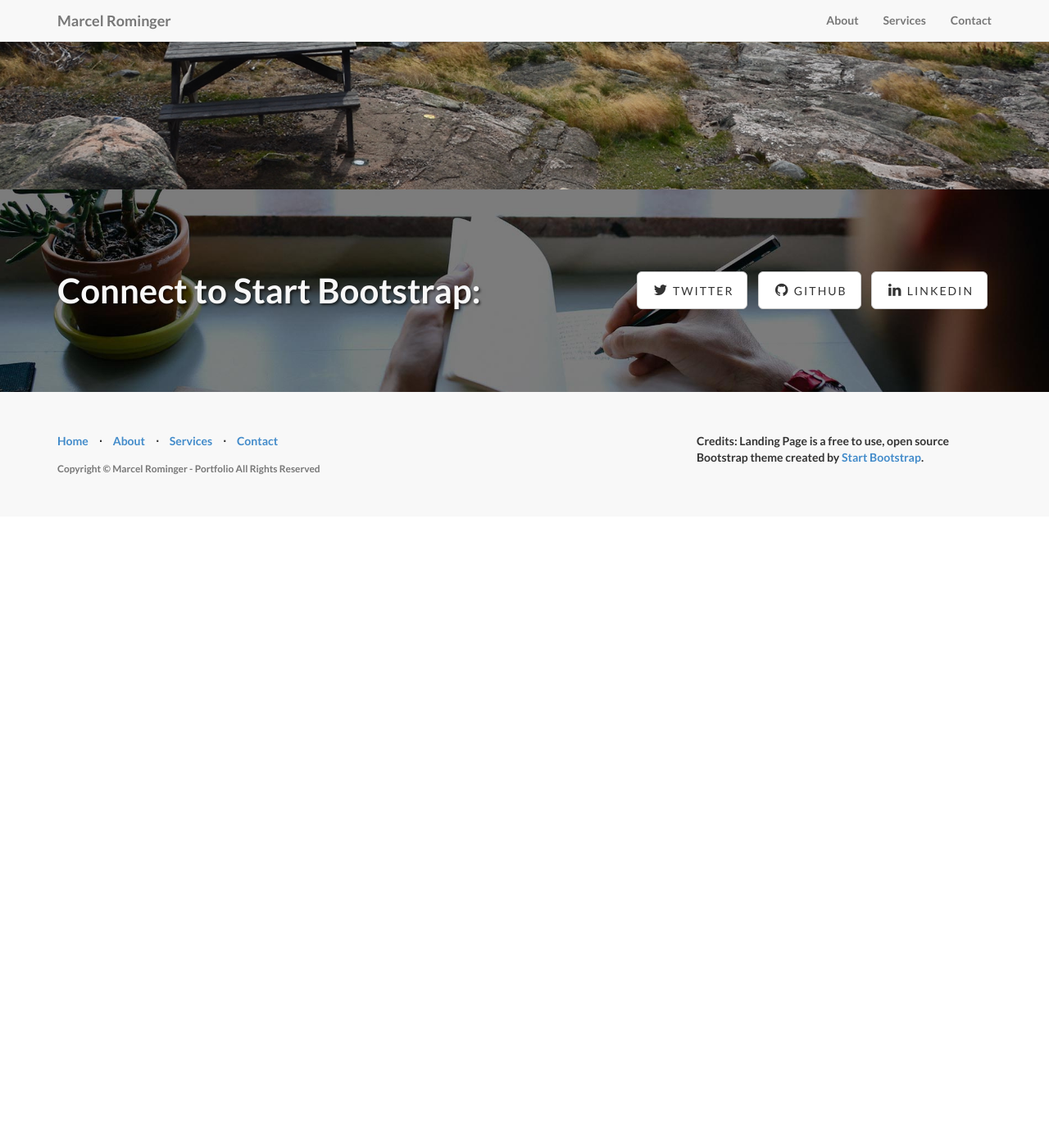
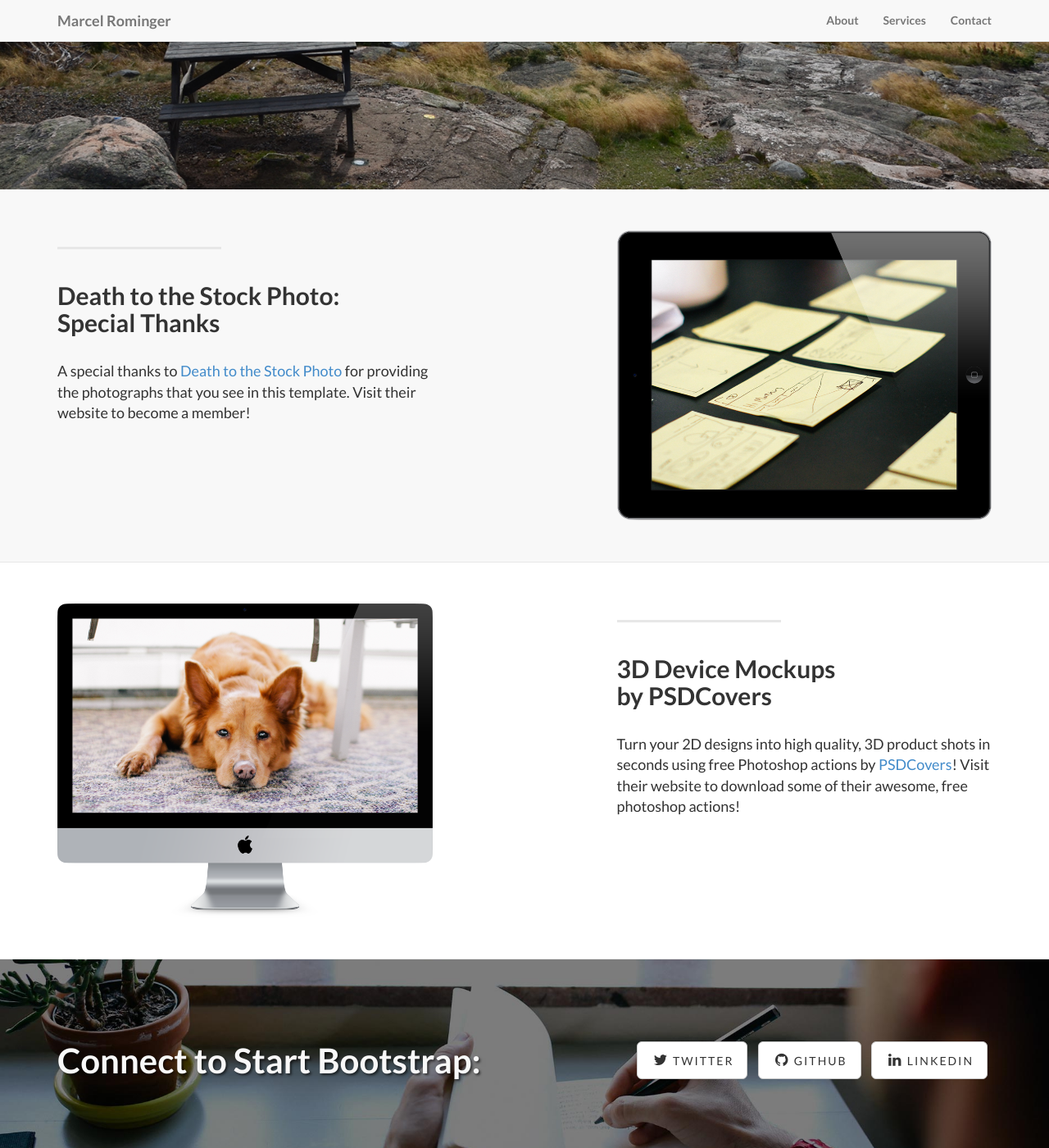
Before and after one commit to marororom/marororom.github.io, a Jekyll site: the page built from index.html, in a window 1280 px wide and 1400 px high, scrolled down 567 px. Shown: the whole window at 82% size. Built offline with Jekyll 4.4.1, drawn with Linux system fonts in a browser that asks for light colours; before the commit the page ends 1197 px from its top, so only the background shows below that.

Commit message:
changed dynamic to static

```diff
--- a/_includes/page_content.html
+++ b/_includes/page_content.html
@@ -1,4 +1,53 @@
 <!-- Page Content -->
+<div class="content-section-a">
+
+    <div class="container">
+
+        <div class="row">
+            <div class="col-lg-5 col-sm-6">
+                <hr class="section-heading-spacer">
+                <div class="clearfix"></div>
+                <h2 class="section-heading">Death to the Stock Photo:<br>Special Thanks</h2>
+                <p class="lead">A special thanks to <a target="_blank"
+                href="http://join.deathtothestockphoto.com/">Death to the Stock
+                Photo</a> for providing the photographs that you see in this template.
+                Visit their website to become a member!</p>
+            </div>
+            <div class="col-lg-5 col-lg-offset-2 col-sm-6">
+                <img class="img-responsive" src="img/preview/ipad.png" alt="">
+            </div>
+        </div>
+
+    </div>
+    <!-- /.container -->
+
+</div>
+
+<div class="content-section-b">
+
+    <div class="container">
+
+        <div class="row">
+            <div class="col-lg-5 col-lg-offset-1 col-sm-push-6  col-sm-6">
+                <hr class="section-heading-spacer">
+                <div class="clearfix"></div>
+                <h2 class="section-heading">3D Device Mockups<br>by PSDCovers</h2>
+                <p class="lead">Turn your 2D designs into high quality, 3D
+                product shots in seconds using free Photoshop actions by <a
+                target="_blank" href="http://www.psdcovers.com/">PSDCovers</a>! Visit
+                their website to download some of their awesome, free photoshop
+                actions!</p>
+            </div>
+            <div class="col-lg-5 col-sm-pull-6  col-sm-6">
+              <img class="img-responsive" src="img/preview/dog.png" alt="">
+            </div>
+        </div>
+
+    </div>
+    <!-- /.container -->
+
+</div>
+
 {% for post in site.posts reversed %}
   {% capture thecycle %}{% cycle 'odd', 'even' %}{% endcapture %}
     {% if thecycle == 'odd' %}
```
Also changed, not shown: img/preview/dog.png (renamed from img/services/dog.png), img/preview/ipad.png (renamed from img/services/ipad.png), img/preview/phones.png (renamed from img/services/phones.png).
